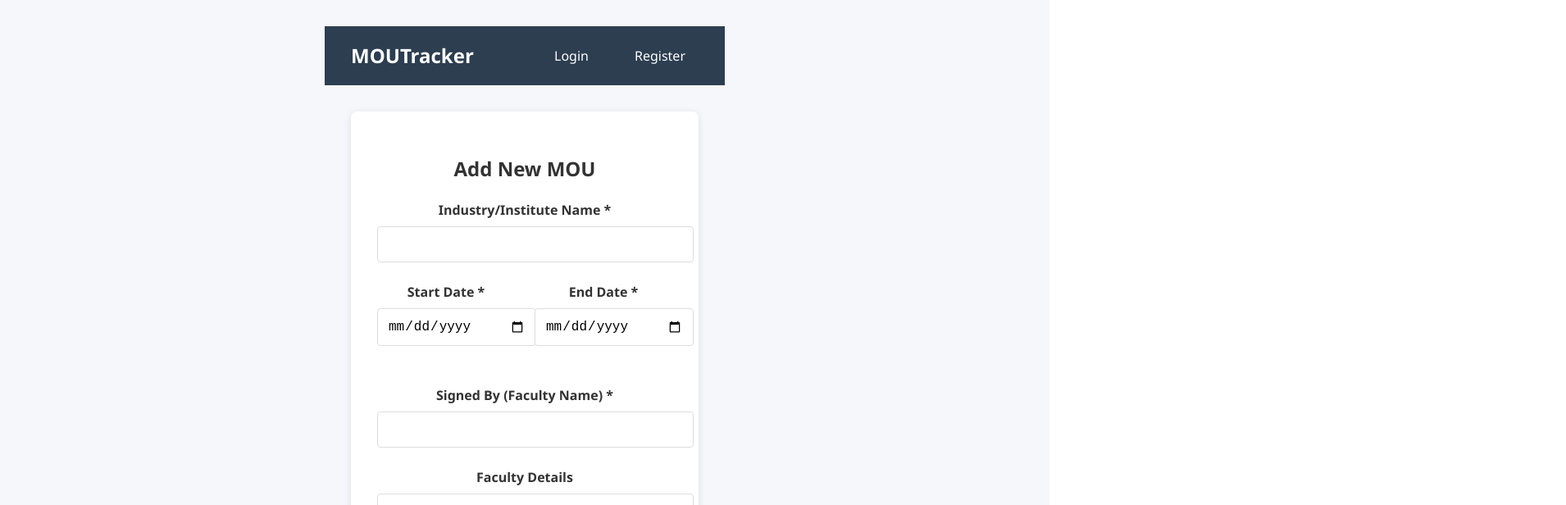
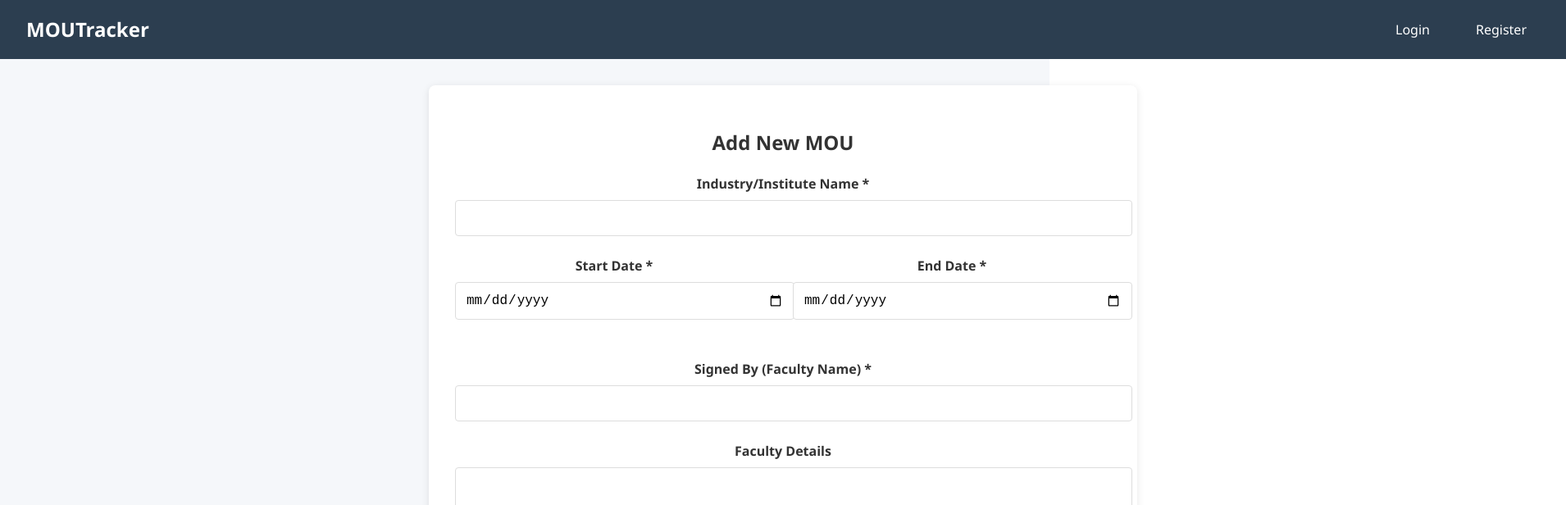
Before and after one commit to JithuMorrison/Axiora, a React (Vite) app: page /add-mou in a window 1280 px wide. Shown: the top 616 px of the page at 82% size, 1910 px wide, since content can reach past the window. Built offline with nearby package versions, Linux system fonts and the light colour scheme.

Commit message:
modified UI

```diff
--- a/src/App.css
+++ b/src/App.css
@@ -1,6 +1,5 @@
 #root {
   margin: 0 auto;
-  padding: 2rem;
   text-align: center;
 }
 /* Base Styles */
@@ -16,6 +15,7 @@ body {
   display: flex;
   flex-direction: column;
   min-height: 100vh;
+  width: 1910px;
 }
 
 /* Navbar Styles */
```
